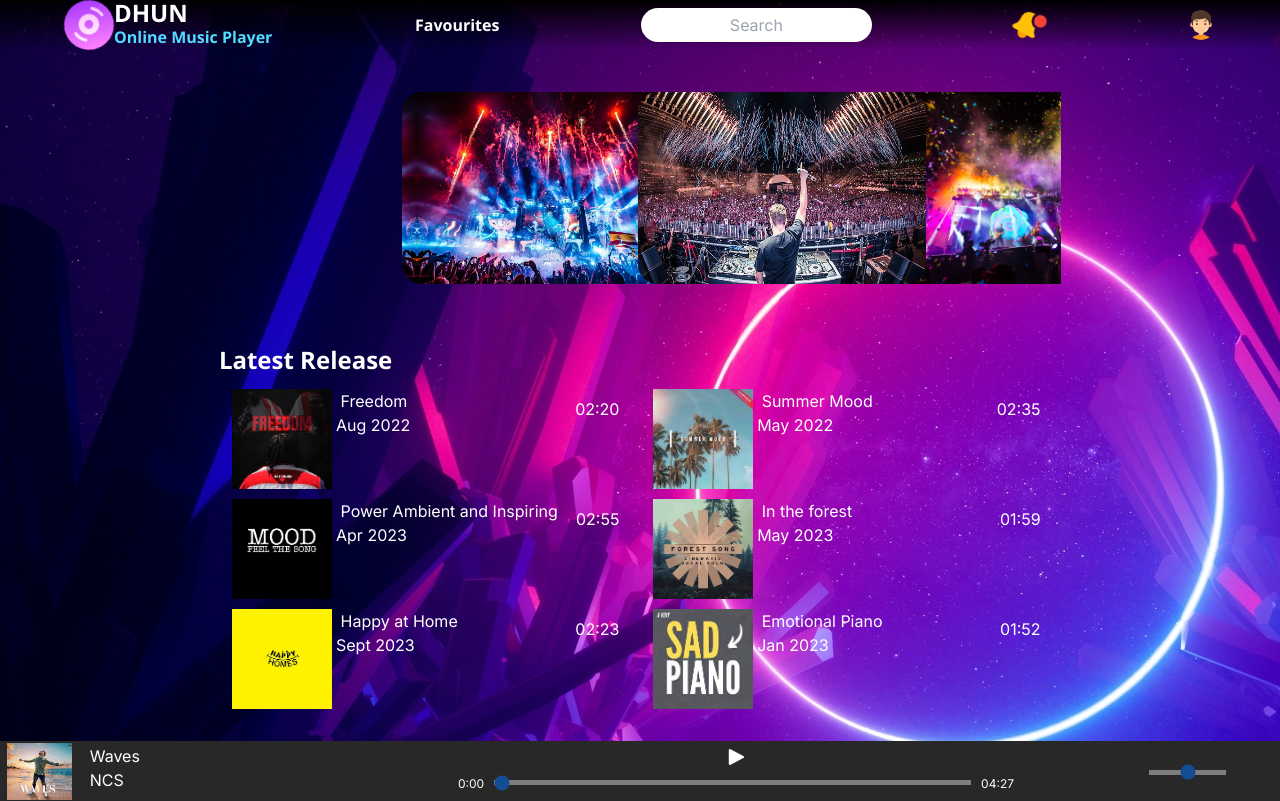
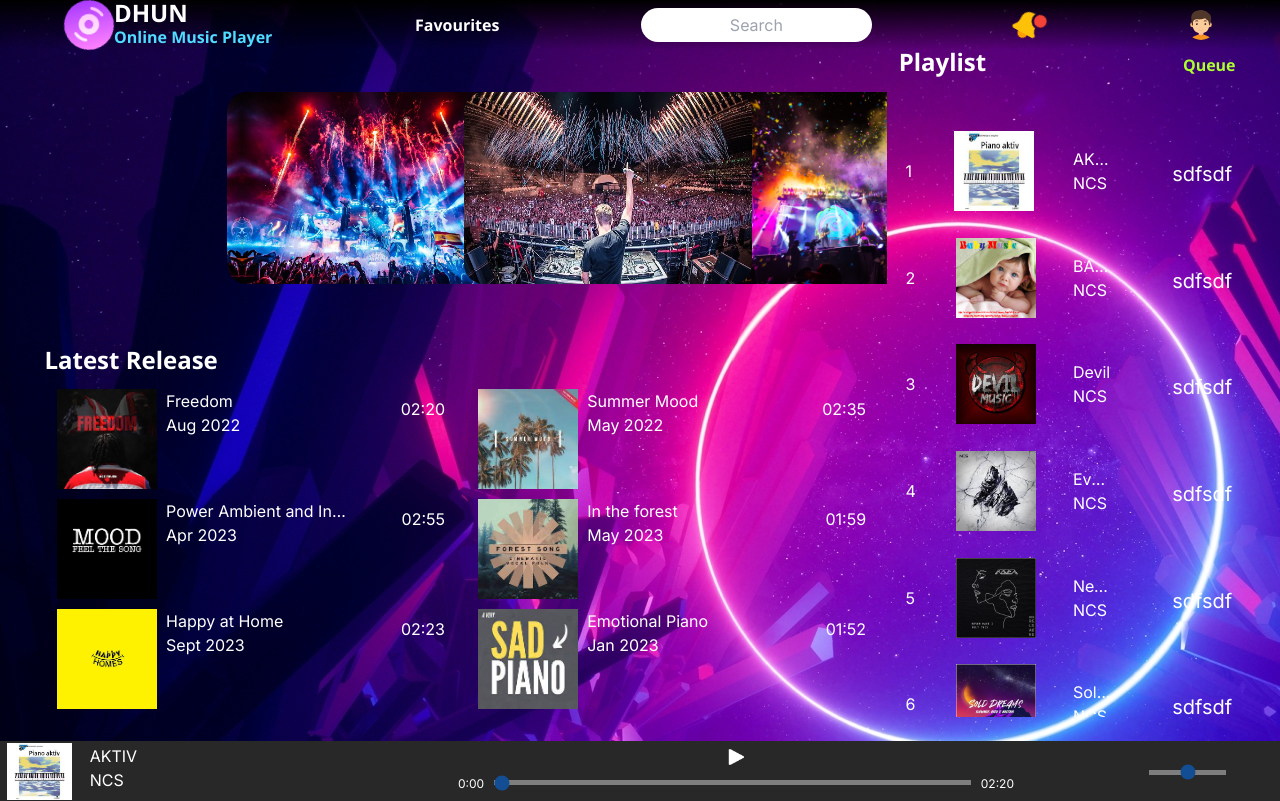
Before and after one commit to swapnilkr/DHUN-Music-Player-V2, a Next.js app: page / in a window 1280 px wide. Built offline with nearby package versions, Linux system fonts and the light colour scheme.

Commit message:
Adding playlist

```diff
--- /dev/null
+++ b/app/asideSec2.tsx
@@ -0,0 +1,28 @@
+import Playlist from "./playlist";
+import PlaylistContent from "./playlistContent";
+
+function AsideSec2() {
+    return (
+        <>
+            {/* the aside section will collapse and a "more button will be shown to you."
+            clicking on this more button, you will be shown the aside section 2
+            its position will be absolute at lower resolutions */}
+            <label htmlFor="more">
+                <i className="fas fa-angle-double-left" />
+                More
+            </label>
+            {/* this is that more button
+            and this is the check box. this will always be hidden
+            check the stylesheet_main.css when the label is clicked, this checkbox will be checked
+            which will invoke the aside section 2 on lower resolutions */}
+            <input type="checkbox" id="more"></input>
+
+            <aside className="aside section-2">
+                <Playlist />
+                <PlaylistContent />
+            </aside>
+        </>
+    )
+}
+
+export default AsideSec2;
--- a/app/globals.css
+++ b/app/globals.css
@@ -397,8 +397,15 @@ main {
 }
 
 /* description of the song in the card, which will contain the song nae and author */
-.song-description {
+/* .song-description {
   margin: auto 9%;
+} */
+
+.song-description h3 {
+  width: 15vw;
+  text-overflow: ellipsis;
+  overflow: hidden;
+  white-space: nowrap;
 }
 
 /* options is the class for the 3 dots which needs to be clicked to trigger the latest release drop down menu */
@@ -867,6 +874,13 @@ hr {
   cursor: pointer;
 }
 
+.playlist-musicname {
+  width: 40px;
+  white-space: nowrap;
+  text-overflow: ellipsis;
+  overflow: hidden;
+}
+
 /* playlist content container scroll bar */
 .playlist-content::-webkit-scrollbar {
   display: none;
@@ -1138,6 +1152,7 @@ footer {
 
   /* more button vil ve visible and section 2 will be hidden by default for this viewport */
   label[for="more"] {
+    z-index: 111;
     display: block;
   }
 
--- a/app/latestRelease.tsx
+++ b/app/latestRelease.tsx
@@ -84,12 +84,12 @@ function LatestRelease() {
                                     <i className="fas fa-play" style={{ width: "100%", height: "100%", display: "inline-block" }} />
                                 </div>
                             </div>
-                            <div className="song-desciption">
+                            <div className="song-description">
                                 <h3>
                                     &nbsp; {key.name}
                                 </h3>
                                 <p>
-                                    &nbsp;{key.releaseDate}
+                                    &nbsp; {key.releaseDate}
                                 </p>
                             </div>
 
--- a/app/page.tsx
+++ b/app/page.tsx
@@ -5,6 +5,7 @@ import NavBar from './navbar';
 import MusicPlayer from './AudioPlayer';
 import { MusicPlayerProvider } from './MusicPlayerProvider';
 import AsideSec1 from './asideSec1';
+import AsideSec2 from './asideSec2';
 
 
 export default function Home() {
@@ -15,6 +16,7 @@ export default function Home() {
                 <NavBar />
                 <main>
                     <AsideSec1 />
+                    <AsideSec2 />
                 </main>
                 <MusicPlayer songs ={''} />
             </MusicPlayerProvider>
--- /dev/null
+++ b/app/playlist.tsx
@@ -0,0 +1,27 @@
+function Playlist() {
+
+    function showFavList(event:any) {
+
+    }
+
+    return (
+        <>
+            <div className="heading">
+                <h1> Playlist </h1>
+                <h4>
+                    <a href="#queue-option-box">Queue <i className="fas fa-chevron-circle-down"></i></a>
+                </h4>
+            </div>
+
+            <div className="queue-options" id="queue-option-box">
+                <p><div style={{color:"#f8f9fa", fontWeight:"bold"}}>Playlists</div></p>
+                <hr />
+                <p><div style={{color:"#f8f9fa", fontWeight:"bold"}} onClick={(event) => showFavList(event)}>Favourite songs</div></p>
+                <hr />
+                <p><div style={{color:"red", fontWeight:"bold"}}>Close</div></p>
+            </div>
+        </>
+    )
+}
+
+export default Playlist
--- /dev/null
+++ b/app/playlistContent.tsx
@@ -0,0 +1,216 @@
+import React, { useState, useEffect } from 'react';
+import { useMusicPlayer } from './MusicPlayerProvider';
+
+function PlaylistContent() {
+
+    const { setMusicList } = useMusicPlayer();
+    const [ showFavList, setShowFavList ] = useState(false)
+
+    let playlistMusic = [
+        {
+            id: 1,
+            name: 'AKTIV',
+            imageUrl: '/top_english/aktiv.jpg',
+            audioUrl: '/top_english/Aktiv.mp3',
+            releaseDate: 'Aug 2022',
+            duration: '02:20'
+        },
+        {
+            id: 2,
+            name: 'BABY',
+            imageUrl: '/top_english/baby.jpg',
+            audioUrl: '/top_english/baby.mp3',
+            releaseDate: 'May 2022',
+            duration: '02:35'
+        },
+        {
+            id: 3,
+            name: 'Devil',
+            imageUrl: '/top_english/devil.jpg',
+            audioUrl: '/top_english/Diamond Eyes.mp3',
+            releaseDate: 'Apr 2023',
+            duration: '02:55'
+        },
+        {
+            id: 4,
+            name: 'Everything I Got',
+            imageUrl: '/top_english/everything i got.jpg',
+            audioUrl: '/top_english/Everything I Got.mp3',
+            releaseDate: 'May 2023',
+            duration: '01:59'
+        },
+        {
+            id: 5,
+            name: 'Never Have I Felt This',
+            imageUrl: '/top_english/never.jpg',
+            audioUrl: '/top_english/Never Have I Felt This.mp3',
+            releaseDate: 'Sept 2023',
+            duration: '03:12'
+        },
+        {
+            id: 6,
+            name: 'Sold Dreams',
+            imageUrl: '/top_english/sold dreams.jpg',
+            audioUrl: '/top_english/Slowboy.mp3',
+            releaseDate: 'Jan 2023',
+            duration: '01:31'
+        },
+        {
+            id: 7,
+            name: 'Waves',
+            imageUrl: '/Instrumental/waves.jpg',
+            audioUrl: '/Instrumental/waves.mp3',
+            releaseDate: 'Aug 2022',
+            duration: '04:27'
+        },
+        {
+            id: 8,
+            name: 'With you',
+            imageUrl: '/Instrumental/with you.png',
+            audioUrl: '/Instrumental/with you.mp3',
+            releaseDate: 'Sept 2022',
+            duration: '02:44'
+        },
+        {
+            id: 9,
+            name: 'Hold You',
+            imageUrl: '/Instrumental/Hold You.jpg',
+            audioUrl: '/Instrumental/Hold You.mp3',
+            releaseDate: 'Apr 2019',
+            duration: '02:21'
+        },
+        {
+            id: 10,
+            name: 'Bye bye',
+            imageUrl: '/Instrumental/bye bye.jpg',
+            audioUrl: '/Instrumental/bye bye.mp3',
+            releaseDate: 'Nov 2023',
+            duration: '02:48'
+        },
+        {
+            id: 11,
+            name: 'Calling',
+            imageUrl: '/Instrumental/calling.jpg',
+            audioUrl: '/Instrumental/calling.mp3',
+            releaseDate: 'Sept 2023',
+            duration: '03:23'
+        },
+        {
+            id: 12,
+            name: 'Marcheur',
+            imageUrl: '/Instrumental/Marcheur.jpg',
+            audioUrl: '/Instrumental/Marcheur.mp3',
+            releaseDate: 'Jan 2016',
+            duration: '04:06'
+        },
+        {
+            id: 13,
+            name: 'Freedom',
+            imageUrl: '/latest_release/Freedom.jfif',
+            audioUrl: '/latest_release/Freedom.mp3',
+            releaseDate: 'Aug 2022',
+            duration: '02:20'
+        },
+        {
+            id: 14,
+            name: 'Summer Mood',
+            imageUrl: '/latest_release/Summer Mood.jfif',
+            audioUrl: '/latest_release/Summer Mood.mp3',
+            releaseDate: 'May 2022',
+            duration: '02:35'
+        },
+        {
+            id: 15,
+            name: 'Power Ambient and Inspiring',
+            imageUrl: '/latest_release/Power Ambient and Inspiring.png',
+            audioUrl: '/latest_release/Power Ambient and Inspiring.mp3',
+            releaseDate: 'Apr 2023',
+            duration: '02:55'
+        },
+        {
+            id: 16,
+            name: 'In the forest',
+            imageUrl: '/latest_release/In The Forest.jfif',
+            audioUrl: '/latest_release/In The Forest.mp3',
+            releaseDate: 'May 2023',
+            duration: '01:59'
+        },
+        {
+            id: 17,
+            name: 'Happy at Home',
+            imageUrl: '/latest_release/Happy at Home.png',
+            audioUrl: '/latest_release/Happy at Home.mp3',
+            releaseDate: 'Sept 2023',
+            duration: '02:23'
+        },
+        {
+            id: 18,
+            name: 'Emotional Piano',
+            imageUrl: '/latest_release/Emotional Piano.jfif',
+            audioUrl: '/latest_release/Emotional Piano.mp3',
+            releaseDate: 'Jan 2023',
+            duration: '01:52'
+        },
+    ]
+
+    useEffect(() => {
+        setMusicList(playlistMusic)
+    }, [])
+
+    function handleClick(event :any, index:any) {
+        let clickedSong = [];
+        clickedSong.push(playlistMusic[index])
+        setMusicList(clickedSong)
+    }
+
+    function addToFav(event:any, index:any) {
+        let getFavFromLocalStorage = window.localStorage.getItem('favList') || '[]'
+        if(getFavFromLocalStorage !== undefined) {
+            let newList = JSON.parse(getFavFromLocalStorage);
+            let findSong = playlistMusic.filter((song) => song.id === index+1)
+            newList.push(findSong[0])
+            window.localStorage.setItem('favList', JSON.stringify(newList))
+        } else {
+            let findSong = playlistMusic.filter((song) => song.id === index+1)
+            window.localStorage.setItem('favList', JSON.stringify(findSong[0]))
+        }
+    }
+
+    return (
+        <>
+
+            <div className="playlist-content">
+                {playlistMusic.map((key, index) => (
+                    <div className="playlist-item" onClick={(e) => handleClick(e, index)}>
+                        <div className="left-content">
+                            <div style={{ marginRight: "4px" }}>
+                                {index+1}
+                            </div>
+                            <div className="coverer">
+                                <img src={key.imageUrl} />
+                                <div className="play-button">
+                                    <i className="fas fa-play" aria-hidden="true"></i>
+                                </div>
+                            </div>
+                            <div>
+                                <div className="playlist-musicname">
+                                    {key.name}
+                                </div>
+                                <p>
+                                    NCS
+                                </p>
+                            </div>
+                        </div>
+                        <div className="right-content">
+                            {/* <i className="far fa-heart" onClick={(event) => addToFav(event,index)}></i> */}
+                            <div onClick={(event) => addToFav(event,index)}>sdfsdf</div>
+                        </div>
+                    </div>
+                ))}
+
+            </div>
+        </>
+    )
+}
+
+export default PlaylistContent
```
